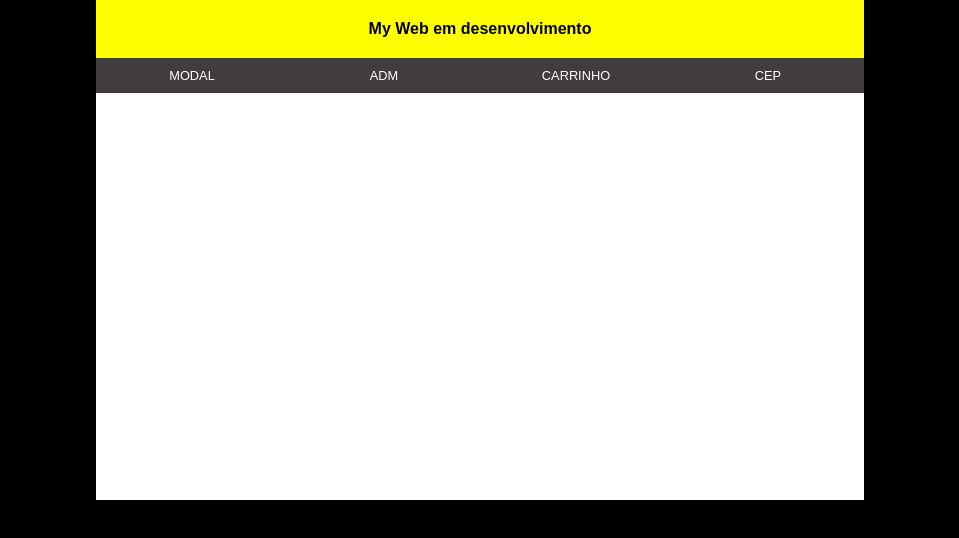
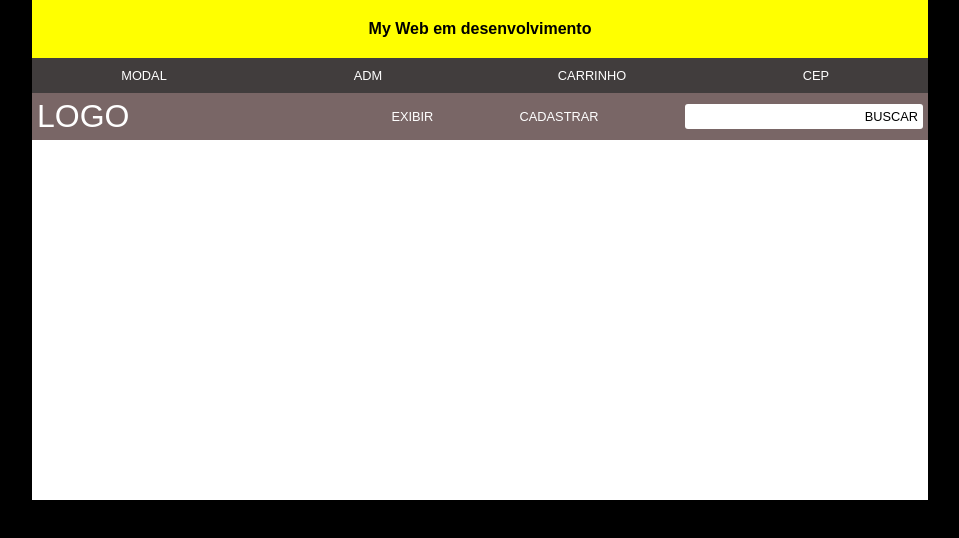
Before and after one commit to moacirdeveloper/appk1, a React (Create React App) app: page / in a window 1280 px wide. Shown: the top 538 px of the page, without its empty margins (160-1119 px from the left). Built offline with nearby package versions, Linux system fonts and the light colour scheme.

Commit message:
Criacao AppMenuBar e style

```diff
--- a/src/componentes/AppContainer.jsx
+++ b/src/componentes/AppContainer.jsx
@@ -1,6 +1,7 @@
 import React from "react";
 import AppHeader from "./AppHeader";
 import AppMenu from "./AppMenu";
+import AppMenuBar from "./AppMenuBar";
 import "../css/AppContainer.css"
 
 
@@ -12,6 +13,7 @@ function AppContainer(){
 
             <AppHeader />
             <AppMenu />
+            <AppMenuBar />
 
         </div>
 
--- /dev/null
+++ b/src/componentes/AppMenuBar.jsx
@@ -0,0 +1,24 @@
+import React from "react";
+import "../css/AppMenuBar.css";
+
+function AppMenuBar(){
+
+    return (
+
+        <div className="divMenuBar">
+            <p className="pLogo">LOGO</p>
+            <div className="linkMenuBar">
+                <span>EXIBIR</span>
+                <span>CADASTRAR</span>
+                <div className="buscaDados">
+                    <input type="text" />
+                    <input type="button" value="BUSCAR"/>
+                </div>
+            </div>
+
+        </div>
+
+    )
+}
+
+export default AppMenuBar;
--- a/src/css/AppContainer.css
+++ b/src/css/AppContainer.css
@@ -2,7 +2,7 @@
 
     background-color: white;
     margin: 0px auto;
-    width: 60%;
+    width: 70%;
     min-height: 500px;
 
 }
--- /dev/null
+++ b/src/css/AppMenuBar.css
@@ -0,0 +1,33 @@
+.divMenuBar{
+    display: flex;
+    justify-content: space-between;
+    align-items: center;
+    padding: 5px;
+    font-size: 0.8em;
+    background-color: rgb(121, 102, 102);
+    color: white;
+}
+.pLogo{
+    font-size: 2rem;
+    flex: 40%;
+}
+.linkMenuBar{
+    display: flex;
+    justify-content: space-between;
+    align-items: center;
+    flex: 60%;
+
+}
+.buscaDados{
+    display: flex;
+}
+.buscaDados input{
+    background-color: white;
+    padding: 5px;
+}
+.buscaDados input[type="text"]{
+    border-radius: 3px 0px 0px 3px;
+}
+.buscaDados input[type="button"]{
+    border-radius: 0px 3px 3px 0px;
+}
```
